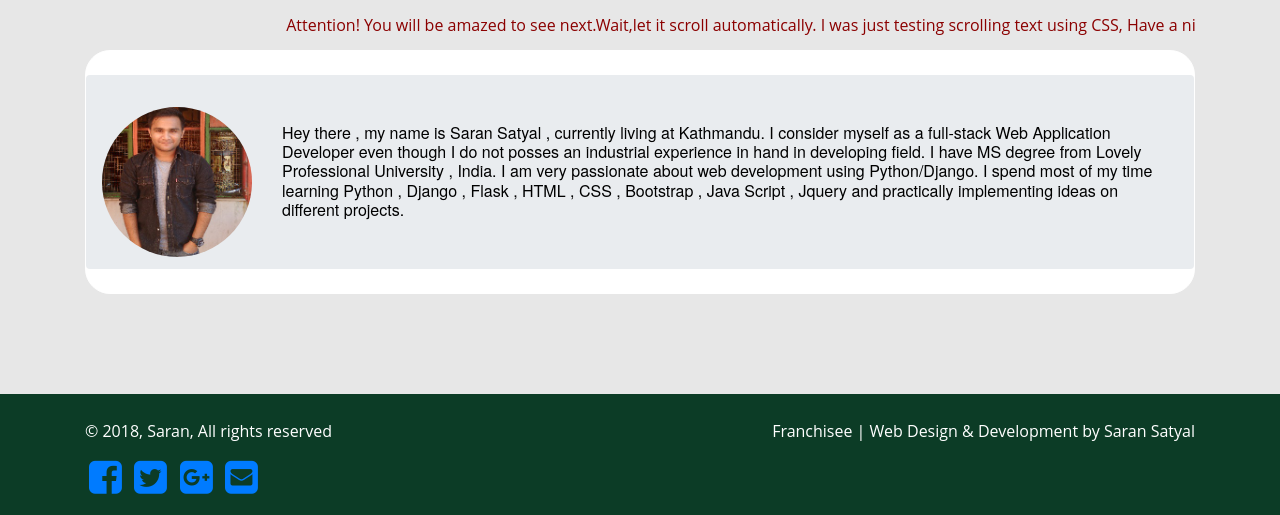
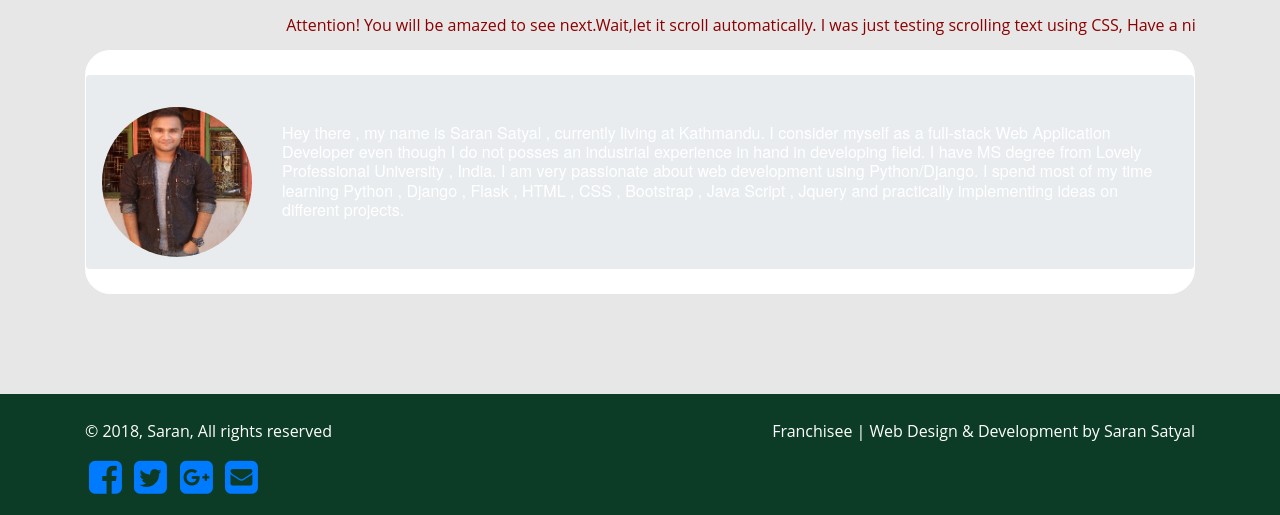
Before and after one commit to saransatyal/a2zboards, a Django app: page /author/ in a window 1280 px wide. Shown: the part 71-586 px from the top of the page. Run offline with Django 3.2, Linux system fonts and the light colour scheme; some libraries are stand-ins or nearby versions; some web fonts are replaced.

Commit message:
author text

```diff
--- a/static/css/app.css
+++ b/static/css/app.css
@@ -259,7 +259,7 @@ img {
     line-height: 1.2;
     font-weight: 200;
     font-family: "HelveticaNeue", "Helvetica Neue", Helvetica, Arial, sans-serif;
-    color: Black;
+    color: White;
 }
 .post-title {
     font-weight: bold;
```
